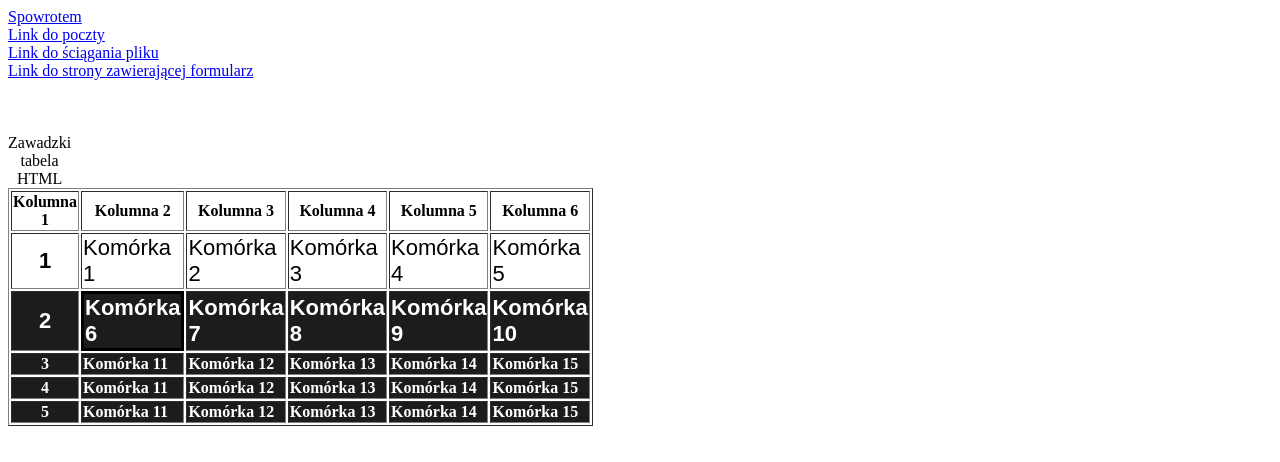
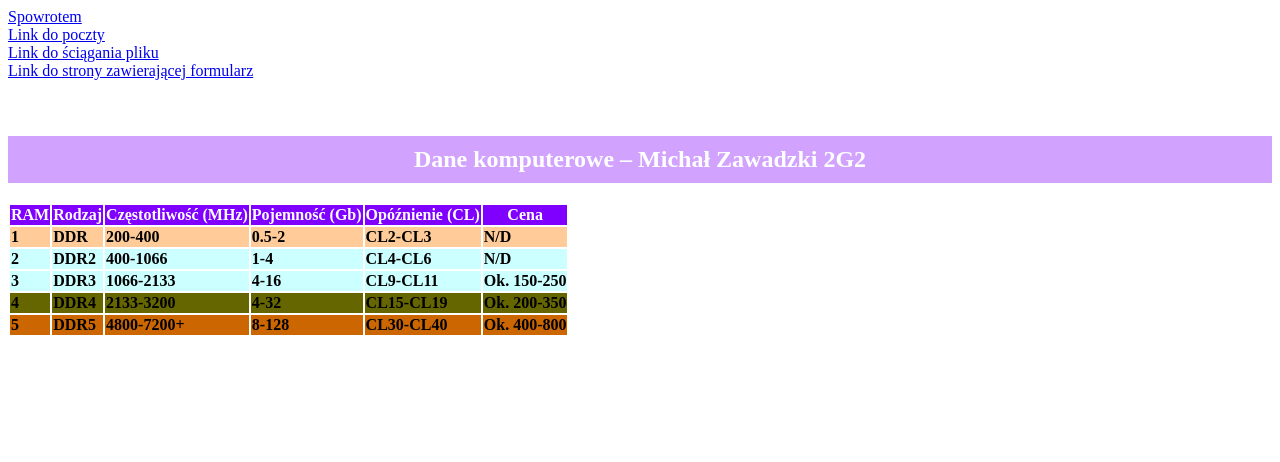
Before and after one commit to Borcik123/Micho, a plain HTML site: page Tabela_Zawadzki.html in a window 1280 px wide. Drawn offline with Linux system fonts and the light colour scheme.

Commit message:
Update Tabela_Zawadzki.html

```diff
--- a/Tabela_Zawadzki.html
+++ b/Tabela_Zawadzki.html
@@ -12,70 +12,62 @@
 	<br>
 <table style="border:6px solid red;border-collapse: collapse;">
 <!—szerokość obramowania 6px dla tabeli, styl obramowania -->
-<caption>Zawadzki tabela HTML</caption>
+<caption></caption>
 <br>
 <!—TABELA ZAWADZKI -->
-<br>
-<thead>
-<tr style="border:3px solid black;border-collapse: collapse;">
-<!—obramowanie wiersza -->
-<table border="1" style="width: 500px; height: 150px;">
-<th>Kolumna 1</th>
-<th>Kolumna 2</th>
-<th>Kolumna 3</th>
-<th>Kolumna 4</th>
-<th>Kolumna 5</th>
-<th>Kolumna 6</th>
+
+
+<h2 style="text-align: center; color: white; font-weight: bold; background-color: #d1a3ff; padding: 10px;">
+Dane komputerowe – Michał Zawadzki 2G2
+</h2>
+
+<table>
+<tr style="color: white; font-weight: bold; background-color: #7F00FF;">
+<th>RAM</th>
+<th>Rodzaj</th>
+<th>Częstotliwość (MHz)</th>
+<th>Pojemność (Gb)</th>
+<th>Opóźnienie (CL)</th>
+<th>Cena</th>
 </tr>
-</thead>
-<tbody>
-<tr style="font-family: Arial;font-size: 22px;">
-<!—zdefiniowanie rodzaju czcionki oraz jej wielkości -->
-
-<th>1</th>
-<td>Komórka 1</td>
-<td>Komórka 2</td>
-<td>Komórka 3</td>
-<td>Komórka 4</td>
-<td>Komórka 5</td>
+<tr style="background-color: #FFCC99; font-weight: bold;">
+<td>1</td>
+<td>DDR</td>
+<td>200-400</td>
+<td>0.5-2</td>
+<td>CL2-CL3</td>
+<td>N/D</td>
 </tr>
-<tr style="font-family: Arial;font-size: 22px ;color: white;font-weight: bold;background-color:#1c1c1c;">
-<!—kolor czcionki oraz jej pogrubienie -->
-<th>2</th>
-<td style="border:3px solid black;border-collapse: collapse;">Komórka 6</td>
-<!—obramowanie jednej komórki -->
-<td>Komórka 7</td>
-<td>Komórka 8</td>
-<td>Komórka 9</td>
-<td>Komórka 10</td>
+<tr style="background-color: #CCFFFF; font-weight: bold;">
+<td>2</td>
+<td>DDR2</td>
+<td>400-1066</td>
+<td>1-4</td>
+<td>CL4-CL6</td>
+<td>N/D</td>
 </tr>
-<tr style="color: white;font-weight: bold;background-color:#1c1c1c;">
-<!—tło wiersza -->
-<th>3</th>
-<td>Komórka 11</td>
-<td>Komórka 12</td>
-<td>Komórka 13</td>
-<td>Komórka 14</td>
-<td>Komórka 15</td>
-<tr style="color: white;font-weight: bold;background-color:#1c1c1c;">
-<!—tło wiersza -->
-<th>4</th>
-<td>Komórka 11</td>
-<td>Komórka 12</td>
-<td>Komórka 13</td>
-<td>Komórka 14</td>
-<td>Komórka 15</td>
-<tr style="color: white;font-weight: bold;background-color:#1c1c1c;">
-<!—tło wiersza -->
-<th>5</th>
-<td>Komórka 11</td>
-<td>Komórka 12</td>
-<td>Komórka 13</td>
-<td>Komórka 14</td>
-<td>Komórka 15</td>
+<tr style="background-color: #CCFFFF; font-weight: bold;">
+<td>3</td>
+<td>DDR3</td>
+<td>1066-2133</td>
+<td>4-16</td>
+<td>CL9-CL11</td>
+<td>Ok. 150-250</td>
 </tr>
+<tr style="background-color: #666600; font-weight: bold;">
+<td>4</td>
+<td>DDR4</td>
+<td>2133-3200</td>
+<td>4-32</td>
+<td>CL15-CL19</td>
+<td>Ok. 200-350</td>
 </tr>
-</tbody>
+<tr style="background-color: #CC6600; font-weight: bold;">
+<td>5</td>
+<td>DDR5</td>
+<td>4800-7200+</td>
+<td>8-128</td>
+<td>CL30-CL40</td>
+<td>Ok. 400-800</td>
+</tr>
 </table>
-</body>
-</html>
```
